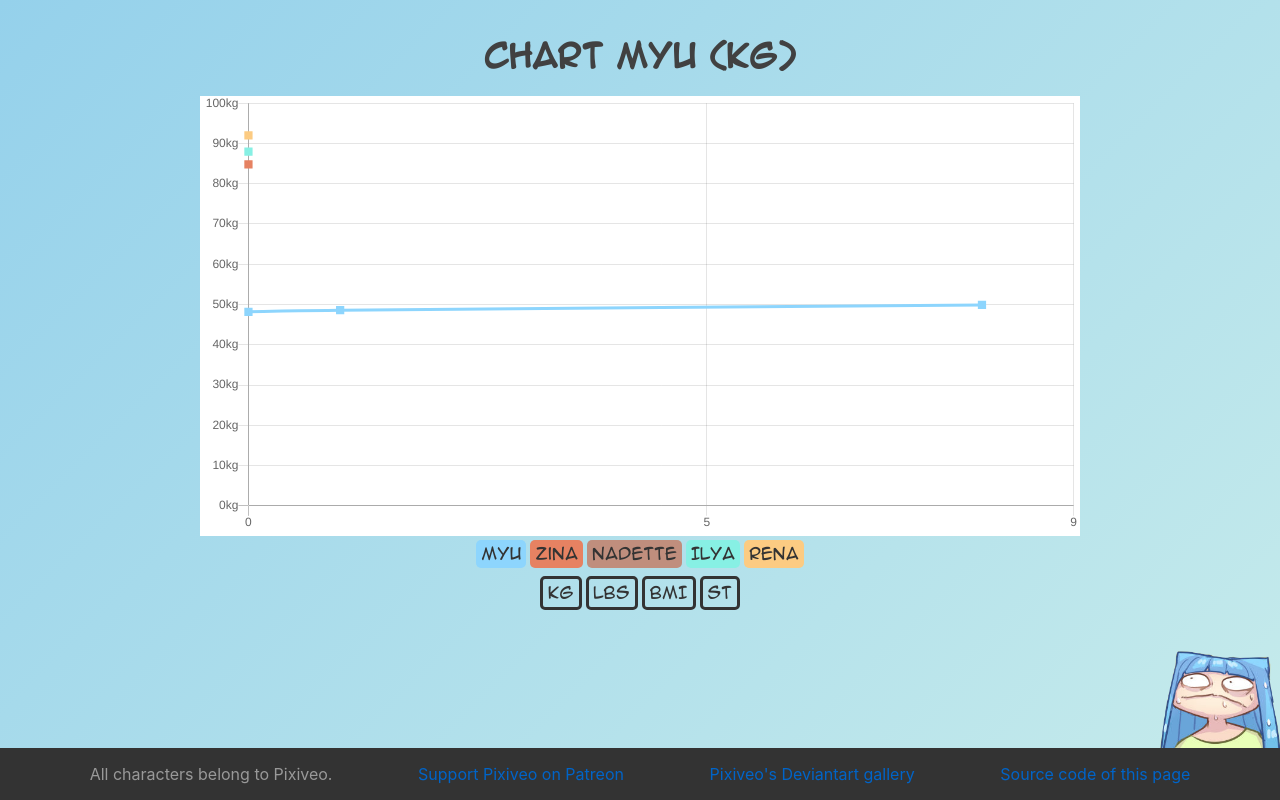
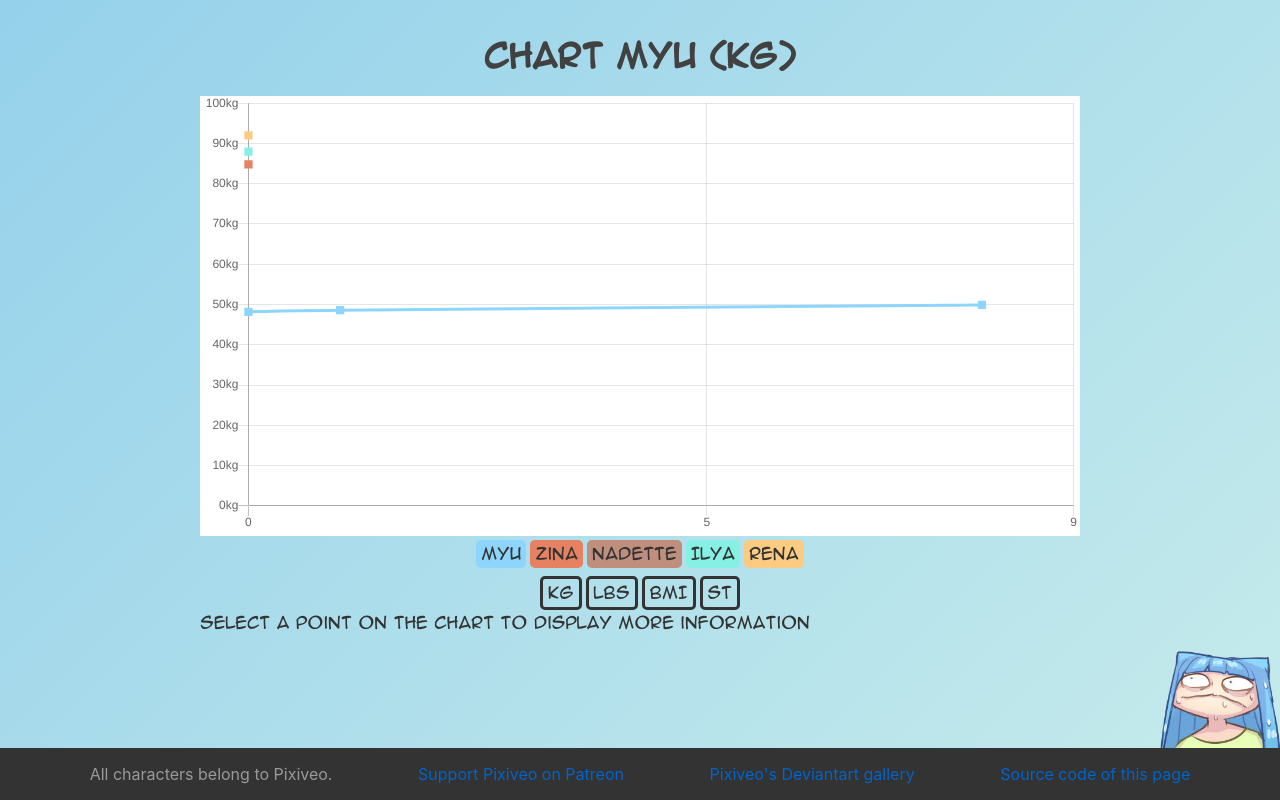
Before and after one commit to Phatelot/EBCDriveChart, a Svelte app: page / in a window 1280 px wide. Built offline with nearby package versions, Linux system fonts and the light colour scheme.

Commit message:
add call to action about selecting a datapoint on the chart

```diff
--- a/src/App.svelte
+++ b/src/App.svelte
@@ -158,7 +158,7 @@
 
   const toText = (lastSelected, valueToPlot) => {
     if (lastSelected === null) {
-      return "";
+      return "Select a point on the chart to display more information";
     }
 
     let previousWeighingsFromLastSelected = Object.entries(
```
